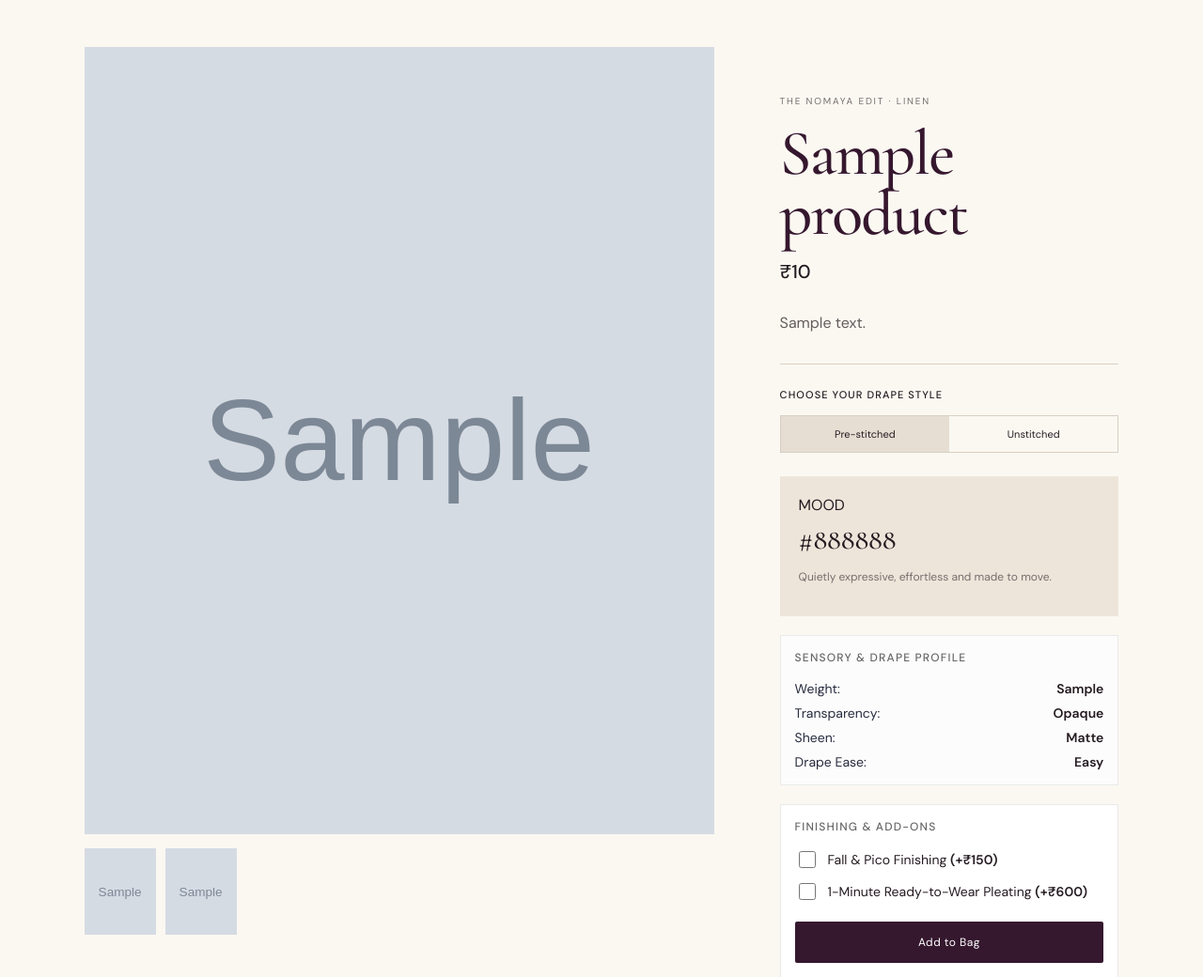
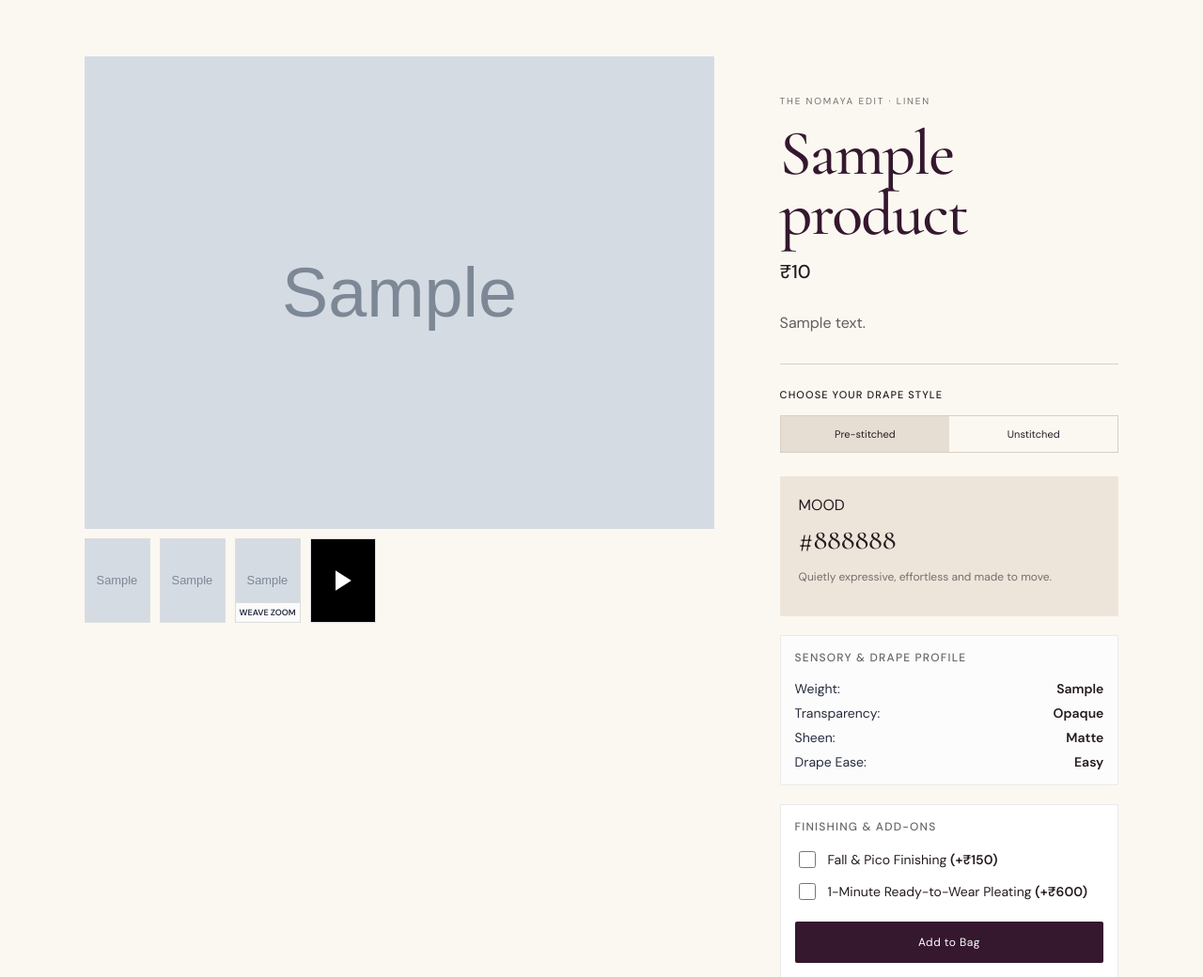
Before and after one commit to mahesh04-droid/NOMAYA1, a Django app: a page that uses store/templates/detail.html in a window 1280 px wide. Shown: the part 64-1104 px from the top of the page at 94% size. Run offline with Django 5.2, Linux system fonts and the light colour scheme; tables that the repository leaves empty hold one stand-in row (values such as "Sample post"); grey boxes marked "Sample" are stand-in pictures; grey boxes are pictures that could not be loaded.

Commit message:
Add Macro Zoom and Video to PDP

```diff
--- a/store/templates/detail.html
+++ b/store/templates/detail.html
@@ -4,14 +4,61 @@
 <main>
     <div class="product-detail">
         <div class="gallery">
-            <img src="{{ product.image }}" alt="{{ product.name }}" id="main-image">
-            <div>
-                <button onclick="document.getElementById('main-image').src='{{ product.image }}'">
-                    <img src="{{ product.image }}" alt="Thumbnail">
+            <div style="position:relative; overflow:hidden; width:100%;" class="main-media-container" onmousemove="zoomIn(event)" onmouseout="zoomOut()">
+                <img src="{{ product.image }}" alt="{{ product.name }}" id="main-image" style="transition: transform 0.2s ease; width:100%; display:block; cursor:zoom-in;">
+                <video id="main-video" src="" loop muted playsinline style="display:none; width:100%; height:100%; object-fit:cover; position:absolute; top:0; left:0; pointer-events:none;"></video>
+            </div>
+
+            <script>
+            function zoomIn(e) {
+                let img = document.getElementById('main-image');
+                if(img.style.display === 'none') return; // Don't zoom video
+                let x = e.offsetX / e.target.offsetWidth * 100;
+                let y = e.offsetY / e.target.offsetHeight * 100;
+                img.style.transformOrigin = `${x}% ${y}%`;
+                img.style.transform = "scale(2.5)"; // 4K Macro Zoom effect
+            }
+            function zoomOut() {
+                let img = document.getElementById('main-image');
+                img.style.transformOrigin = "center center";
+                img.style.transform = "scale(1)";
+            }
+            function switchMedia(type, url) {
+                let img = document.getElementById('main-image');
+                let vid = document.getElementById('main-video');
+                if (type === 'video') {
+                    img.style.display = 'none';
+                    vid.src = url;
+                    vid.style.display = 'block';
+                    vid.play();
+                } else {
+                    vid.style.display = 'none';
+                    vid.pause();
+                    img.src = url;
+                    img.style.display = 'block';
+                }
+            }
+            </script>
+
+            <div style="display:flex; gap:10px; margin-top:10px;">
+                <button onclick="switchMedia('image', '{{ product.image }}')" style="width:70px; height:90px; border:1px solid #ddd; padding:0; cursor:pointer;">
+                    <img src="{{ product.image }}" alt="Thumbnail" style="width:100%; height:100%; object-fit:cover;">
                 </button>
                 {% if product.secondary_image %}
-                <button onclick="document.getElementById('main-image').src='{{ product.secondary_image }}'">
-                    <img src="{{ product.secondary_image }}" alt="Thumbnail">
+                <button onclick="switchMedia('image', '{{ product.secondary_image }}')" style="width:70px; height:90px; border:1px solid #ddd; padding:0; cursor:pointer;">
+                    <img src="{{ product.secondary_image }}" alt="Thumbnail" style="width:100%; height:100%; object-fit:cover;">
+                </button>
+                {% endif %}
+                {% if product.flat_lay_image %}
+                <button onclick="switchMedia('image', '{{ product.flat_lay_image }}')" style="width:70px; height:90px; border:1px solid #ddd; padding:0; cursor:pointer; position:relative;">
+                    <img src="{{ product.flat_lay_image }}" alt="Thumbnail" style="width:100%; height:100%; object-fit:cover;">
+                    <span style="position:absolute; bottom:0; left:0; background:rgba(255,255,255,0.9); color:#282c3f; font-size:9px; font-weight:bold; padding:4px 0; width:100%; border-top:1px solid #ddd;">WEAVE ZOOM</span>
+                </button>
+                {% endif %}
+                {% if product.video_url %}
+                <button onclick="switchMedia('video', '{{ product.video_url }}')" style="width:70px; height:90px; border:1px solid #ddd; padding:0; cursor:pointer; position:relative; background:#000;">
+                    <video src="{{ product.video_url }}" style="width:100%; height:100%; object-fit:cover; opacity:0.7;"></video>
+                    <svg xmlns="http://www.w3.org/2000/svg" width="24" height="24" viewBox="0 0 24 24" fill="white" stroke="white" stroke-width="2" style="position:absolute; top:50%; left:50%; transform:translate(-50%,-50%);"><polygon points="5 3 19 12 5 21 5 3"/></svg>
                 </button>
                 {% endif %}
             </div>
```
